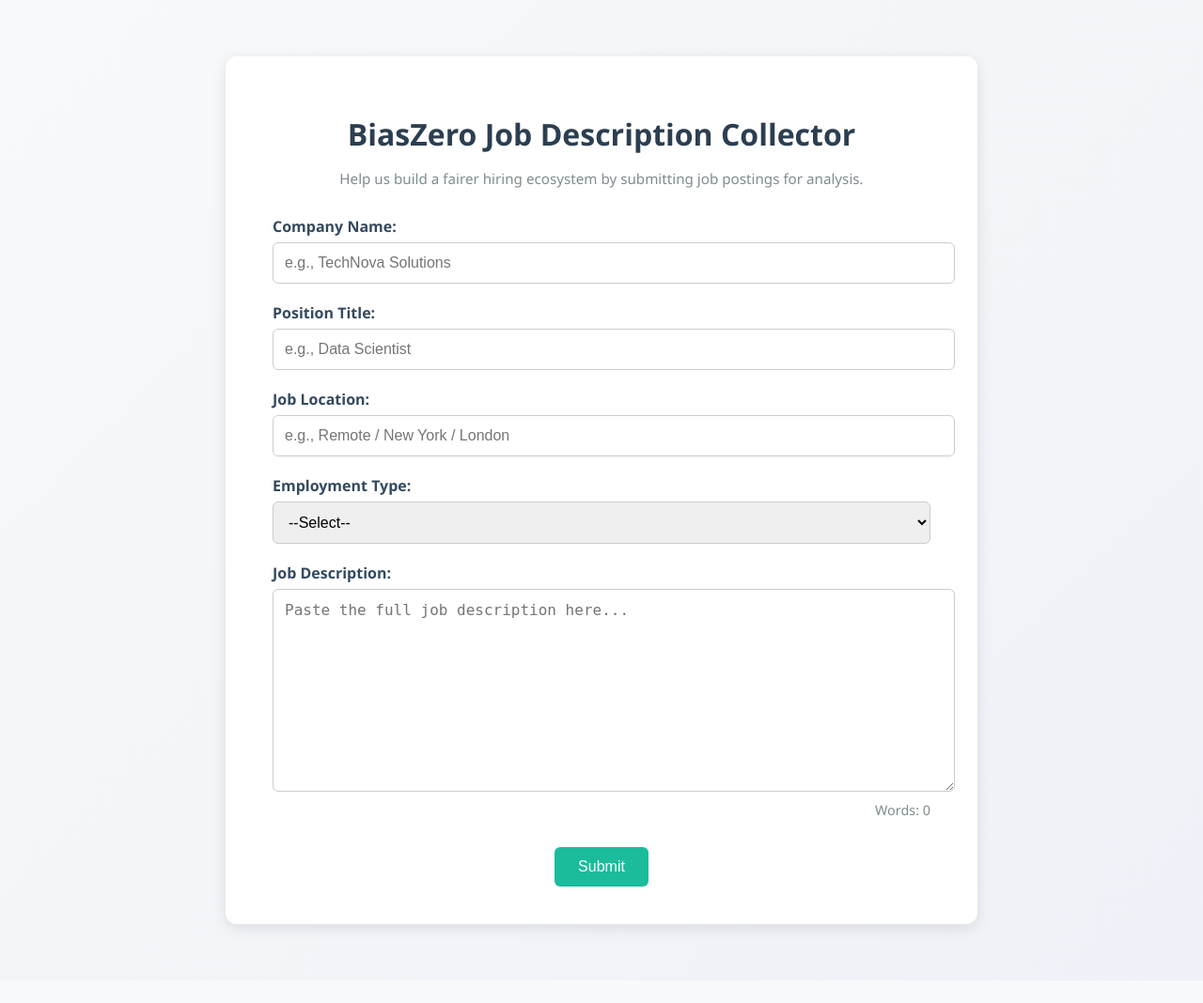
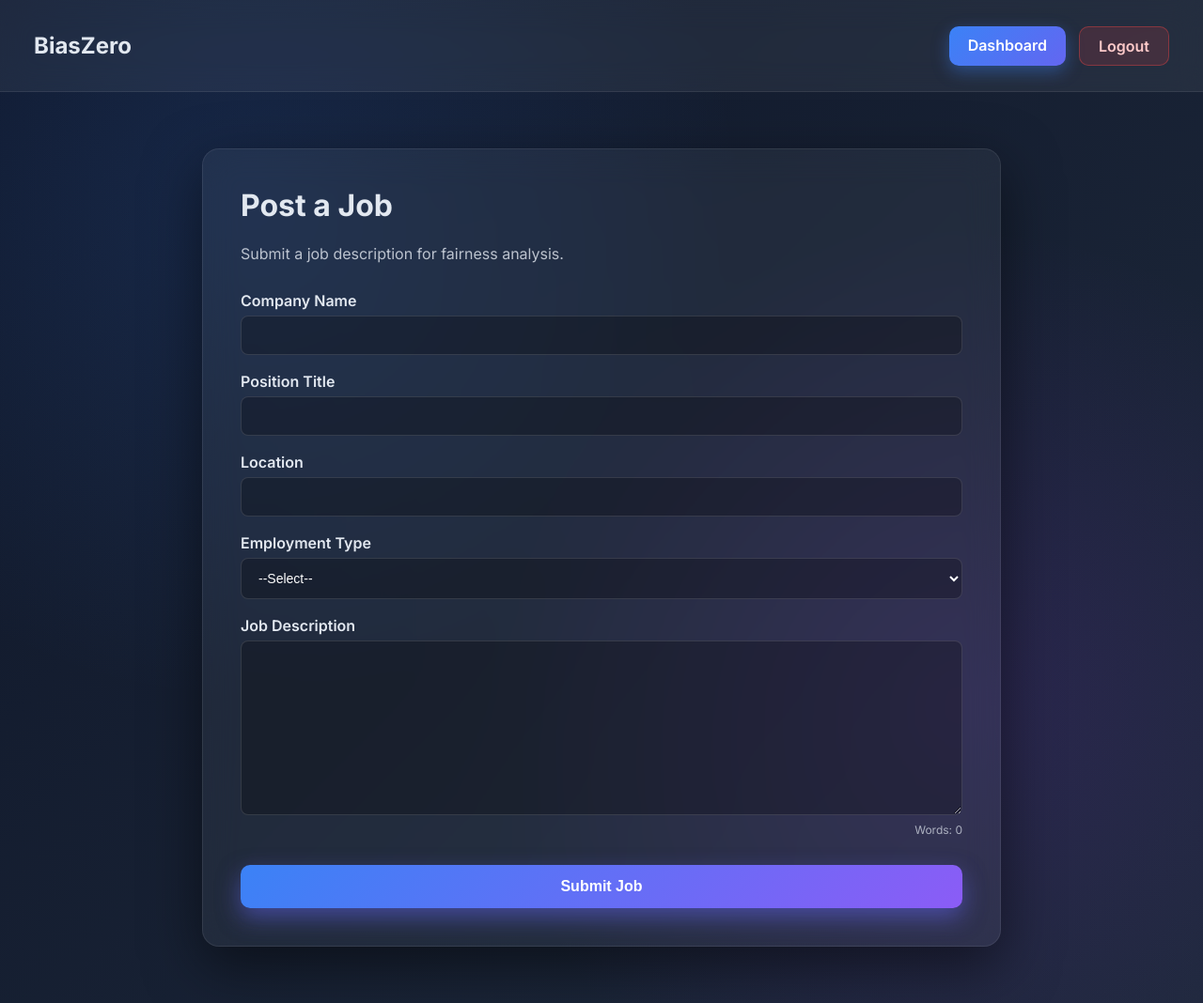
Before and after one commit to TheAnekar/BiasZero.ai, a Flask app: page /job_desc in a window 1280 px wide. Shown: the whole page at 94% size. Before the commit the page ends 996 px from the top, so only its background shows below. Run offline with Flask 3, Linux system fonts and the light colour scheme; the visitor is signed in with stand-in values (Sample User, id 1).

Commit message:
Added Job dashboard and UI upgrades

```diff
--- a/app.py
+++ b/app.py
@@ -176,7 +176,8 @@ def login():
             session['user_role'] = user.get('role')
 
             if session['user_role'] == 'Company':
-                return redirect(url_for('job_desc'))
+                return redirect(url_for('dashboard'))
+
 
             existing_profile = resumes.find_one({'user_id': ObjectId(session['user_id'])})
 
@@ -244,6 +245,28 @@ def submit_resume():
     flash('Profile updated successfully!', 'success')
     return redirect(url_for('landing'))
 
+@app.route('/dashboard')
+def dashboard():
+
+    if 'user_id' not in session:
+        return redirect(url_for('login'))
+
+    if session.get('user_role') != 'Company':
+        flash('Access denied.', 'danger')
+        return redirect(url_for('profile', mode='view'))
+
+    user_id = session['user_id']
+
+    jobs = list(job_descriptions.find({
+        "submitted_by": user_id
+    }).sort("created_at", -1))
+
+    return render_template(
+        "dashboard.html",
+        jobs=jobs
+    )
+
+
 
 
 @app.route('/job_desc', methods=['GET'])
@@ -277,7 +300,8 @@ def submit_job():
 
     job_descriptions.insert_one(data)
     flash('Job description submitted successfully!', 'success')
-    return redirect(url_for('job_desc'))
+    return redirect(url_for('dashboard'))
+
 
 @app.route('/landing')
 def landing():
--- a/static/css/job_desc.css
+++ b/static/css/job_desc.css
@@ -1,76 +1,173 @@
-body {
-    font-family: 'Segoe UI', Roboto, sans-serif;
-    background: linear-gradient(135deg, #f8f9fa, #eef1f7);
-    margin: 0;
-    padding: 0;
+/* ===== GLOBAL ===== */
+
+* {
+    box-sizing: border-box;
 }
 
-.container {
-    max-width: 700px;
-    margin: 60px auto;
-    background: #fff;
-    padding: 40px 50px;
-    border-radius: 12px;
-    box-shadow: 0 4px 15px rgba(0,0,0,0.1);
+body {
+    margin: 0;
+    font-family: "Inter", "Segoe UI", Roboto, sans-serif;
+
+    background:
+        radial-gradient(circle at 20% 20%, #3b82f622 0%, transparent 40%),
+        radial-gradient(circle at 80% 70%, #9333ea22 0%, transparent 40%),
+        linear-gradient(135deg, #0f172a, #1e293b);
+
+    color: #e2e8f0;
+    min-height: 100vh;
 }
 
-h1 {
-    text-align: center;
-    color: #2c3e50;
-    margin-bottom: 5px;
+/* ===== TOPBAR (MATCH DASHBOARD) ===== */
+
+.topbar {
+    backdrop-filter: blur(16px);
+    background: rgba(255,255,255,0.06);
+    border-bottom: 1px solid rgba(255,255,255,0.08);
+
+    padding: 18px 36px;
+
+    display: flex;
+    justify-content: space-between;
+    align-items: center;
+}
+
+.logo {
+    font-size: 24px;
+    font-weight: 700;
+}
+
+.actions {
+    display: flex;
+    gap: 14px;
+}
+
+/* ===== BUTTONS ===== */
+
+.primary-btn,
+.logout-btn {
+    padding: 10px 20px;
+    border-radius: 10px;
+    text-decoration: none;
+    font-weight: 600;
+    transition: all 0.25s ease;
+}
+
+.primary-btn {
+    background: linear-gradient(135deg,#3b82f6,#6366f1);
+    color: white;
+    box-shadow: 0 6px 18px rgba(59,130,246,0.4);
+}
+
+.primary-btn:hover {
+    transform: translateY(-2px) scale(1.03);
+}
+
+.logout-btn {
+    background: rgba(239,68,68,0.15);
+    color: #fecaca;
+    border: 1px solid rgba(239,68,68,0.4);
+}
+
+.logout-btn:hover {
+    background: rgba(239,68,68,0.3);
+}
+
+/* ===== LAYOUT ===== */
+
+.container {
+    max-width: 900px;
+    margin: 60px auto;
+    padding: 0 25px;
+}
+
+/* ===== GLASS FORM CARD ===== */
+
+.form-card {
+    background: rgba(255,255,255,0.05);
+    backdrop-filter: blur(18px);
+
+    border-radius: 18px;
+    padding: 40px;
+
+    border: 1px solid rgba(255,255,255,0.08);
+
+    box-shadow:
+        0 20px 60px rgba(0,0,0,0.5);
+}
+
+.form-card h1 {
+    margin-top: 0;
 }
 
 .tagline {
-    text-align: center;
-    font-size: 0.95rem;
-    color: #7f8c8d;
+    opacity: 0.8;
     margin-bottom: 30px;
 }
 
-form label {
+/* ===== FORM ===== */
+
+label {
     display: block;
-    font-weight: bold;
-    color: #34495e;
-    margin-top: 20px;
+    margin-top: 18px;
     margin-bottom: 6px;
+    font-weight: 600;
 }
 
-input[type="text"], select, textarea {
+input,
+select,
+textarea {
     width: 100%;
-    padding: 12px;
-    border: 1px solid #ccc;
-    border-radius: 6px;
-    resize: vertical;
-    transition: 0.3s ease;
-    font-size: 1rem;
+    padding: 12px 14px;
+
+    border-radius: 8px;
+    border: 1px solid rgba(255,255,255,0.12);
+
+    background: rgba(0,0,0,0.25);
+    color: white;
+
+    font-size: 14px;
 }
 
-input:focus, select:focus, textarea:focus {
-    border-color: #1abc9c;
-    box-shadow: 0 0 5px rgba(26, 188, 156, 0.4);
+input:focus,
+select:focus,
+textarea:focus {
     outline: none;
+    border-color: #6366f1;
+    box-shadow: 0 0 12px rgba(99,102,241,0.5);
 }
 
+/* ===== SUBMIT BUTTON ===== */
+
 .submit-btn {
-    display: block;
-    margin: 30px auto 0 auto;
-    background-color: #1abc9c;
+    margin-top: 30px;
+    width: 100%;
+
+    padding: 14px;
+    border-radius: 10px;
+
+    font-size: 16px;
+    font-weight: 600;
+
+    border: none;
+    cursor: pointer;
+
     color: white;
-    border: none;
-    padding: 12px 25px;
-    font-size: 1rem;
-    border-radius: 6px;
-    cursor: pointer;
-    transition: 0.3s ease;
+    background: linear-gradient(135deg,#3b82f6,#8b5cf6);
+
+    box-shadow: 0 10px 25px rgba(99,102,241,0.5);
+    transition: all 0.25s ease;
 }
 
 .submit-btn:hover {
-    background-color: #16a085;
+    transform: translateY(-2px);
+    box-shadow: 0 16px 35px rgba(99,102,241,0.7);
 }
+
+/* ===== WORD COUNT ===== */
 
 #wordCount {
     text-align: right;
-    color: #7f8c8d;
-    font-size: 0.9rem;
-    margin-top: 5px;
+    font-size: 12px;
+    opacity: 0.7;
+    margin-top: 4px;
 }
--- a/templates/job_desc.html
+++ b/templates/job_desc.html
@@ -3,42 +3,75 @@
 <head>
     <meta charset="UTF-8">
     <meta name="viewport" content="width=device-width, initial-scale=1.0">
-    <title>BiasZero | Job Description Collector</title>
-    <link rel="stylesheet" href="{{ url_for('static', filename='css/job_desc.css') }}">
+    <title>Post Job | BiasZero</title>
+
+    <link href="https://fonts.googleapis.com/css2?family=Inter:wght@400;600;700&display=swap" rel="stylesheet">
+
+    <link rel="stylesheet"
+          href="{{ url_for('static', filename='css/job_desc.css') }}">
 </head>
+
 <body>
-    <div class="container">
-        <h1>BiasZero Job Description Collector</h1>
-        <p class="tagline">Help us build a fairer hiring ecosystem by submitting job postings for analysis.</p>
+
+<header class="topbar">
+    <h1 class="logo">BiasZero</h1>
+
+    <div class="actions">
+        <a href="{{ url_for('dashboard') }}" class="primary-btn">
+            Dashboard
+        </a>
+
+        <a href="{{ url_for('logout') }}" class="logout-btn">
+            Logout
+        </a>
+    </div>
+</header>
+
+<div class="container">
+
+    <div class="form-card">
+
+        <h1>Post a Job</h1>
+        <p class="tagline">
+            Submit a job description for fairness analysis.
+        </p>
 
         <form action="{{ url_for('submit_job') }}" method="POST" id="jobForm">
-            <label for="company_name">Company Name:</label>
-            <input type="text" id="company_name" name="company_name" placeholder="e.g., TechNova Solutions" required>
 
-            <label for="position">Position Title:</label>
-            <input type="text" id="position" name="position" placeholder="e.g., Data Scientist" required>
+            <label>Company Name</label>
+            <input type="text" name="company_name" required>
 
-            <label for="location">Job Location:</label>
-            <input type="text" id="location" name="location" placeholder="e.g., Remote / New York / London" required>
+            <label>Position Title</label>
+            <input type="text" name="position" required>
 
-            <label for="employment_type">Employment Type:</label>
-            <select id="employment_type" name="employment_type" required>
+            <label>Location</label>
+            <input type="text" name="location" required>
+
+            <label>Employment Type</label>
+            <select name="employment_type" required>
                 <option value="">--Select--</option>
-                <option value="Full-time">Full-time</option>
-                <option value="Part-time">Part-time</option>
-                <option value="Internship">Internship</option>
-                <option value="Contract">Contract</option>
-                <option value="Other">Other</option>
+                <option>Full-time</option>
+                <option>Part-time</option>
+                <option>Internship</option>
+                <option>Contract</option>
+                <option>Other</option>
             </select>
 
-            <label for="job_description">Job Description:</label>
-            <textarea id="job_description" name="job_description" rows="10" placeholder="Paste the full job description here..." required></textarea>
+            <label>Job Description</label>
+            <textarea name="job_description" rows="10" required></textarea>
             <div id="wordCount">Words: 0</div>
 
-            <button type="submit" class="submit-btn">Submit</button>
+            <button type="submit" class="submit-btn">
+                Submit Job
+            </button>
+
         </form>
+
     </div>
 
-    <script src="{{ url_for('static', filename='js/job_desc.js') }}"></script>
+</div>
+
+<script src="{{ url_for('static', filename='js/job_desc.js') }}"></script>
+
 </body>
 </html>
```
Also changed, not shown: static/css/dashboard.css (added, +159 -0 lines), static/js/dashboard.js (added, +8 -0 lines), templates/dashboard.html (added, +59 -0 lines).
